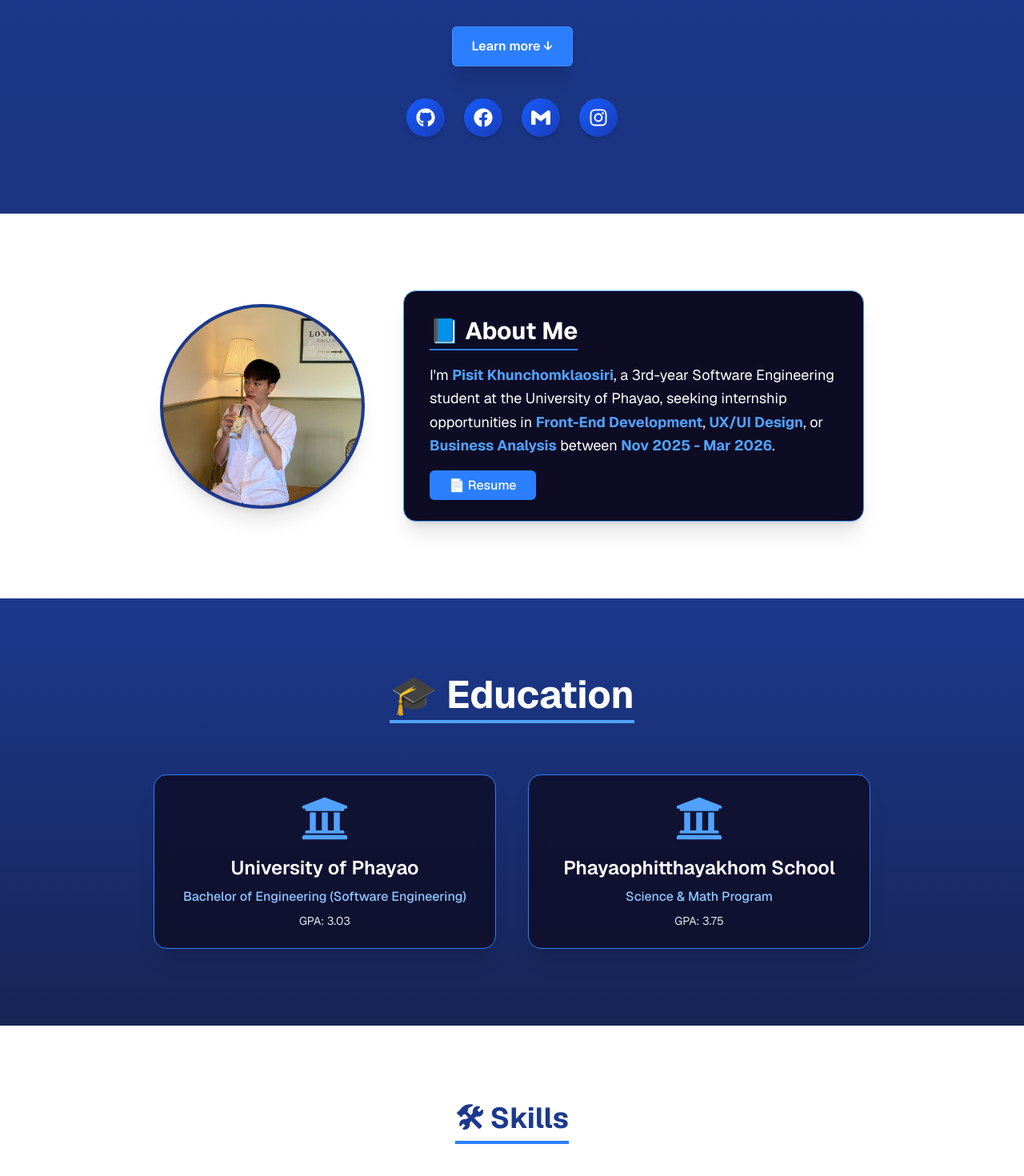
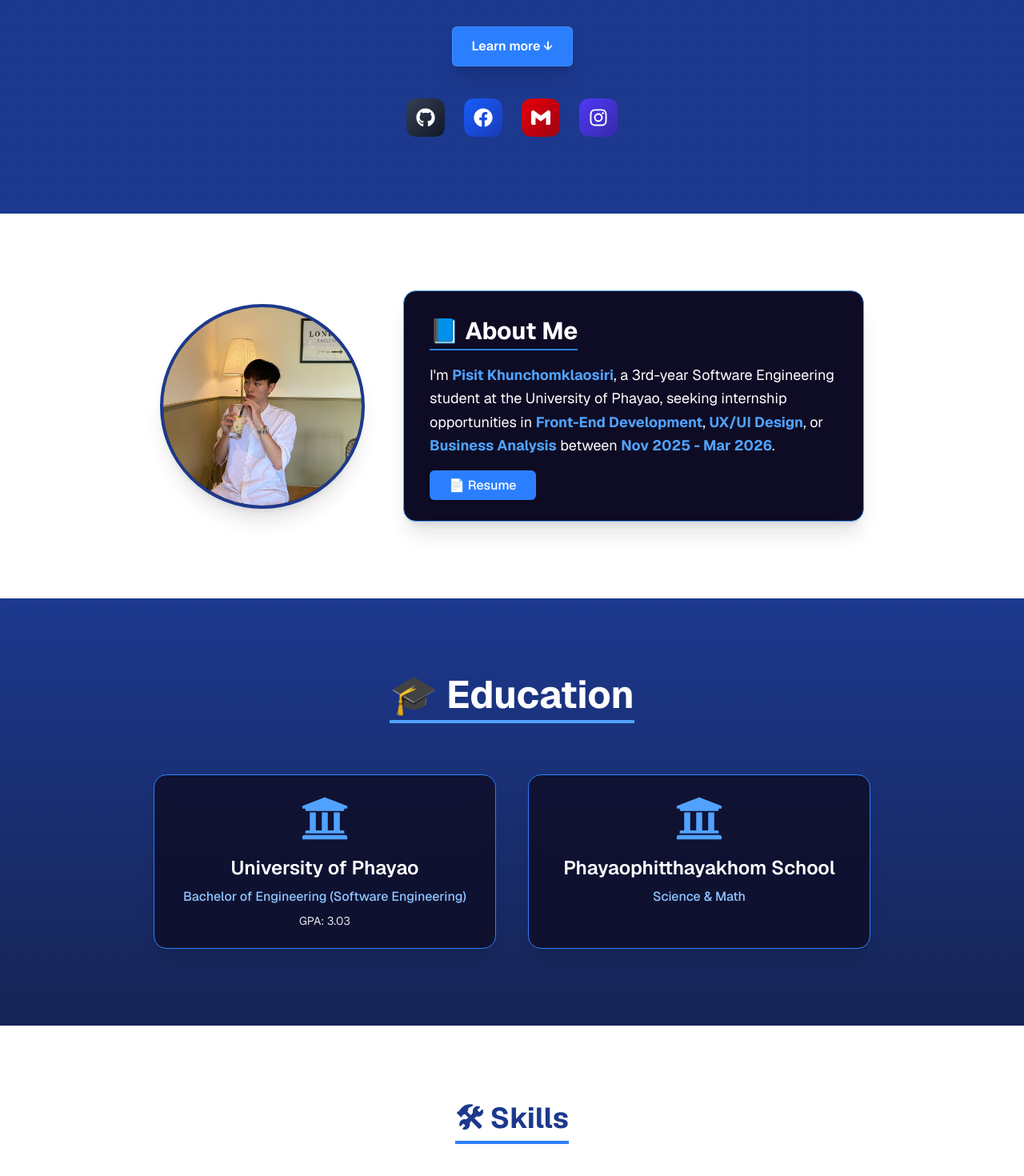
Before and after one commit to pskjksr/cv-pisit, a Next.js app: page / in a window 1280 px wide. Shown: the part 320-1790 px from the top of the page at 80% size. Built offline with nearby package versions, Linux system fonts and the light colour scheme.

Commit message:
Refactor education and skills sections for improved structure; enhance social media icons with new styles and links

```diff
--- a/src/app/page.js
+++ b/src/app/page.js
@@ -8,10 +8,34 @@ import { FaUniversity } from "react-icons/fa";
 export default function Home() {
   const [selectedProject, setSelectedProject] = useState(null);
 
+  const educationList = [
+    {
+      icon: <FaUniversity />,
+      school: "University of Phayao",
+      major: "B.Eng. Software Engineering",
+      year: "2022 - Present",
+      gpa: "GPA: 3.50",
+    },
+    {
+      icon: <FaUniversity />,
+      school: "Chiang Rai Wittayakhom School",
+      major: "Science-Math Program",
+      year: "2016 - 2021",
+      gpa: "GPA: 3.75",
+    },
+  ];
+
   const skillList = [
     {
       title: "Frontend Development",
-      skills: ["HTML", "CSS", "JavaScript", "React.js", "Next.js", "Tailwind CSS"],
+      skills: [
+        "HTML",
+        "CSS",
+        "JavaScript",
+        "React.js",
+        "Next.js",
+        "Tailwind CSS",
+      ],
     },
     {
       title: "Tools & Design",
@@ -20,9 +44,9 @@ export default function Home() {
   ];
 
   return (
-    <main className="min-h-screen bg-gradient-to-b from-blue-900 to-blue-950 text-white font-sans scroll-smooth animate-fade-in">
+    <main className="min-h-screen bg-gradient-to-b from-blue-900 to-blue-900 text-white font-sans scroll-smooth animate-fade-in">
       {/* Navbar */}
-      <nav className="fixed top-0 z-50 w-full bg-blue-950/80 backdrop-blur-md shadow-lg px-6 py-4 flex justify-center">
+      <nav className="fixed top-0 z-50 w-full bg-blue-950/90 backdrop-blur-md shadow-md px-6 py-4 flex justify-center">
         <div className="flex gap-6 md:gap-10 text-sm font-semibold uppercase tracking-wide">
           {["About", "Education", "Skills", "Projects"].map((item) => (
             <a
@@ -52,6 +76,13 @@ export default function Home() {
         >
           Learn more ↓
         </a>
+        <svg width="0" height="0" style={{ position: "absolute" }}>
+          <defs>
+            <clipPath id="squircleClip" clipPathUnits="objectBoundingBox">
+              <path d="M 0,0.5 C 0,0 0,0 0.5,0 S 1,0 1,0.5 1,1 0.5,1 0,1 0,0.5" />
+            </clipPath>
+          </defs>
+        </svg>
 
         {/* Social Icons */}
         <div className="flex justify-center gap-6 mt-10">
@@ -59,18 +90,22 @@ export default function Home() {
             {
               icon: <FaGithub className="h-6 w-6 text-white" />,
               link: "https://github.com/pskjksr",
+              color: "from-gray-700 to-gray-900 border-gray-600/50",
             },
             {
               icon: <FaFacebook className="h-6 w-6 text-white" />,
               link: "https://www.facebook.com/pisit.kunjomkawsiri/",
+              color: "from-blue-600 to-blue-800 border-blue-500/50",
             },
             {
               icon: <SiGmail className="h-6 w-6 text-white" />,
-              link: "mailto:your-email@gmail.com",
+              link: "https://mail.google.com/mail/u/2/#inbox",
+              color: "from-red-600 to-red-800 border-red-500/50",
             },
             {
               icon: <FaInstagram className="h-6 w-6 text-white" />,
               link: "https://www.instagram.com/pisittatt_frd/",
+              color: "from-indigo-600 to-indigo-800 border-indigo-500/50",
             },
           ].map((item, index) => (
             <a
@@ -78,10 +113,14 @@ export default function Home() {
               href={item.link}
               target="_blank"
               rel="noreferrer"
-              className="group relative w-12 h-12 rounded-full bg-gradient-to-br from-blue-600 to-blue-800 shadow-md flex items-center justify-center transform transition hover:scale-110 hover:-translate-y-1"
+              className="relative"
             >
-              {item.icon}
-              <span className="sr-only">Social Link</span>
+              <div
+                style={{ clipPath: "url(#squircleClip)" }}
+                className={`w-12 h-12 bg-gradient-to-br ${item.color} rounded-xl flex items-center justify-center shadow-md cursor-pointer transition-transform duration-300 ease-out transform hover:scale-110 hover:-translate-y-1 hover:shadow-lg`}
+              >
+                {item.icon}
+              </div>
             </a>
           ))}
         </div>
@@ -106,7 +145,8 @@ export default function Home() {
             📘 About Me
           </h2>
           <p className="text-lg leading-relaxed mb-6">
-            I&apos;m <strong className="text-blue-400">Pisit Khunchomklaosiri</strong>, a
+            I&apos;m{" "}
+            <strong className="text-blue-400">Pisit Khunchomklaosiri</strong>, a
             3rd-year Software Engineering student at the University of Phayao,
             seeking internship opportunities in{" "}
             <strong className="text-blue-400">Front-End Development</strong>,{" "}
@@ -133,36 +173,40 @@ export default function Home() {
         <h2 className="text-4xl md:text-5xl font-bold mb-16 border-b-4 border-blue-400 inline-block pb-2">
           🎓 Education
         </h2>
+
         <div className="max-w-4xl mx-auto grid grid-cols-1 md:grid-cols-2 gap-10 justify-center">
-          {[
-            {
-              icon: <FaUniversity className="text-6xl text-blue-400" />,
-              school: "University of Phayao",
-              major: "Bachelor of Engineering (Software Engineering)",
-              gpa: "GPA: 3.03",
-            },
-            {
-              icon: <FaUniversity className="text-6xl text-blue-400" />,
-              school: "Phayaophitthayakhom School",
-              major: "Science & Math Program",
-              gpa: "GPA: 3.75",
-            },
-          ].map((edu, index) => (
-            <div
-              key={index}
-              className="bg-[#0e0c24]/80 border border-blue-500 p-6 rounded-2xl shadow-xl backdrop-blur-md hover:shadow-blue-500/60 hover:scale-105 transition-all duration-300"
-            >
-              <div className="flex justify-center mb-4">{edu.icon}</div>
-              <h3 className="text-2xl font-semibold mb-2">{edu.school}</h3>
-              <p className="text-blue-300 font-medium mb-2">{edu.major}</p>
-              <p className="text-sm text-gray-200">{edu.gpa}</p>
+          {/* UNIVERSITY */}
+          <div className="bg-[#0e0c24]/80 border border-blue-500 p-6 rounded-2xl shadow-xl backdrop-blur-md hover:shadow-blue-500/60 hover:scale-105 transition-all duration-300">
+            <div className="flex justify-center mb-4">
+              <FaUniversity className="text-6xl text-blue-400" />
             </div>
-          ))}
+            <h3 className="text-2xl font-semibold mb-2">
+              University of Phayao
+            </h3>
+            <p className="text-blue-300 font-medium mb-2">
+              Bachelor of Engineering (Software Engineering)
+            </p>
+            <p className="text-sm text-gray-200">GPA: 3.03</p>
+          </div>
+
+          {/* SCHOOL */}
+          <div className="bg-[#0e0c24]/80 border border-blue-500 p-6 rounded-2xl shadow-xl backdrop-blur-md hover:shadow-blue-500/60 hover:scale-105 transition-all duration-300">
+            <div className="flex justify-center mb-4">
+              <FaUniversity className="text-6xl text-blue-400" />
+            </div>
+            <h3 className="text-2xl font-semibold mb-2">
+              Phayaophitthayakhom School
+            </h3>
+            <p className="text-blue-300 font-medium mb-2">Science & Math</p>
+          </div>
         </div>
       </section>
 
       {/* Skills */}
-      <section id="skills" className="bg-white text-blue-900 py-24 px-6 text-center">
+      <section
+        id="skills"
+        className="bg-white text-blue-900 py-24 px-6 text-center"
+      >
         <h2 className="text-4xl font-bold mb-16 border-b-4 border-blue-500 inline-block pb-2 mx-auto">
           🛠 Skills
         </h2>
@@ -209,7 +253,7 @@ export default function Home() {
               date: "Jul 2024 - Sep 2024",
               tag: "Front-end Development, UX/UI",
               description:
-                "This project, I was mainly responsible for UX/UI design and front-end development using Next.js and Tailwind CSS.",
+                "This project, I was mainly responsible for UX/UI design and front-end development. I primarily used Next.js to build the user interface and styled it with Tailwind CSS.",
             },
             {
               name: "Cookzy",
@@ -217,7 +261,7 @@ export default function Home() {
               date: "Dec 2024 - Feb 2025",
               tag: "Front-end Development",
               description:
-                "I worked as a front-end developer using Next.js and Tailwind CSS to build responsive UI components.",
+                "In this project, I mainly worked as a front-end developer using Next.js. My responsibilities focused on building the user interface, and I used Tailwind CSS for styling.",
             },
           ].map((project) => (
             <div
@@ -243,8 +287,8 @@ export default function Home() {
 
         {/* Modal */}
         {selectedProject && (
-          <div className="fixed inset-0 bg-black/60 backdrop-blur-sm flex items-center justify-center z-50">
-            <div className="bg-[#0e0c24] text-white p-8 rounded-2xl max-w-xl relative shadow-2xl border border-blue-500 text-left animate-fade-in">
+          <div className="fixed inset-0  bg-opacity-70 backdrop-blur-sm flex items-center justify-center z-50">
+            <div className="bg-[#0e0c24] text-white p-8 rounded-2xl max-w-xl relative shadow-2xl border border-blue-500 text-left">
               <button
                 onClick={() => setSelectedProject(null)}
                 className="absolute top-4 right-4 text-white text-xl hover:text-blue-400 transition"
@@ -267,8 +311,12 @@ export default function Home() {
                     {selectedProject.date}
                   </span>
                 </div>
-                <h3 className="text-2xl font-bold text-center">{selectedProject.name}</h3>
-                <p className="text-gray-300 text-center">{selectedProject.description}</p>
+                <h3 className="text-2xl font-bold text-center">
+                  {selectedProject.name}
+                </h3>
+                <p className="text-gray-300 text-center">
+                  {selectedProject.description}
+                </p>
               </div>
             </div>
           </div>
@@ -293,20 +341,7 @@ export default function Home() {
         </div>
 
         {/* Footer Content */}
-        <div className="relative z-10 max-w-6xl mx-auto px-6 flex flex-col md:flex-row justify-between items-center text-center md:text-left gap-6">
-          <p>&copy; 2025 Pisit Khunchomklaosiri. All rights reserved.</p>
-          <div className="flex gap-4">
-            <a href="https://github.com/pskjksr" target="_blank" rel="noreferrer">
-              <FaGithub className="h-6 w-6 hover:text-blue-400 transition" />
-            </a>
-            <a href="mailto:your-email@gmail.com">
-              <SiGmail className="h-6 w-6 hover:text-blue-400 transition" />
-            </a>
-            <a href="https://www.instagram.com/pisittatt_frd/" target="_blank" rel="noreferrer">
-              <FaInstagram className="h-6 w-6 hover:text-blue-400 transition" />
-            </a>
-          </div>
-        </div>
+        <div className="relative z-10 max-w-6xl mx-auto px-6 flex flex-col md:flex-row justify-between items-center text-center md:text-left gap-6"></div>
       </footer>
     </main>
   );
```
